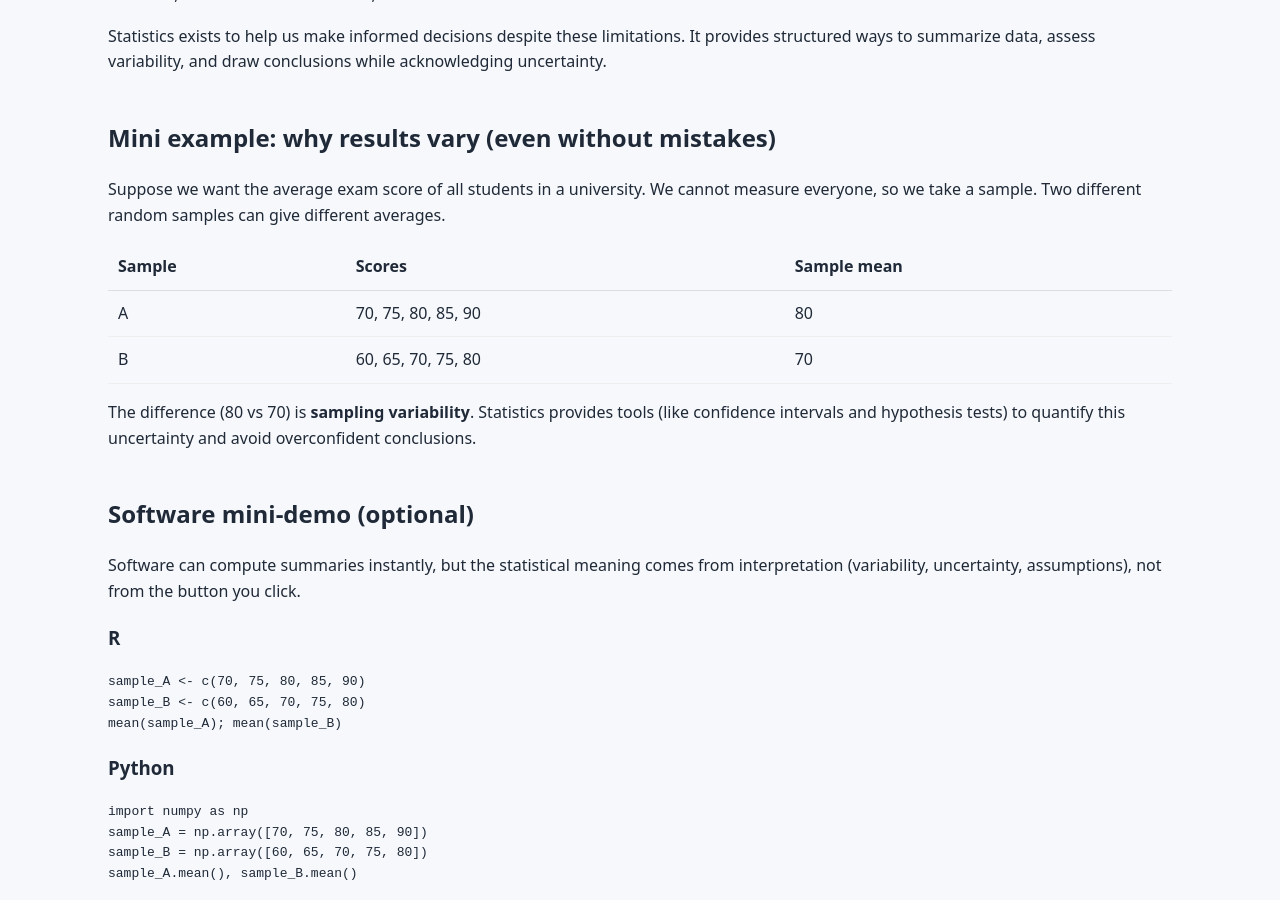
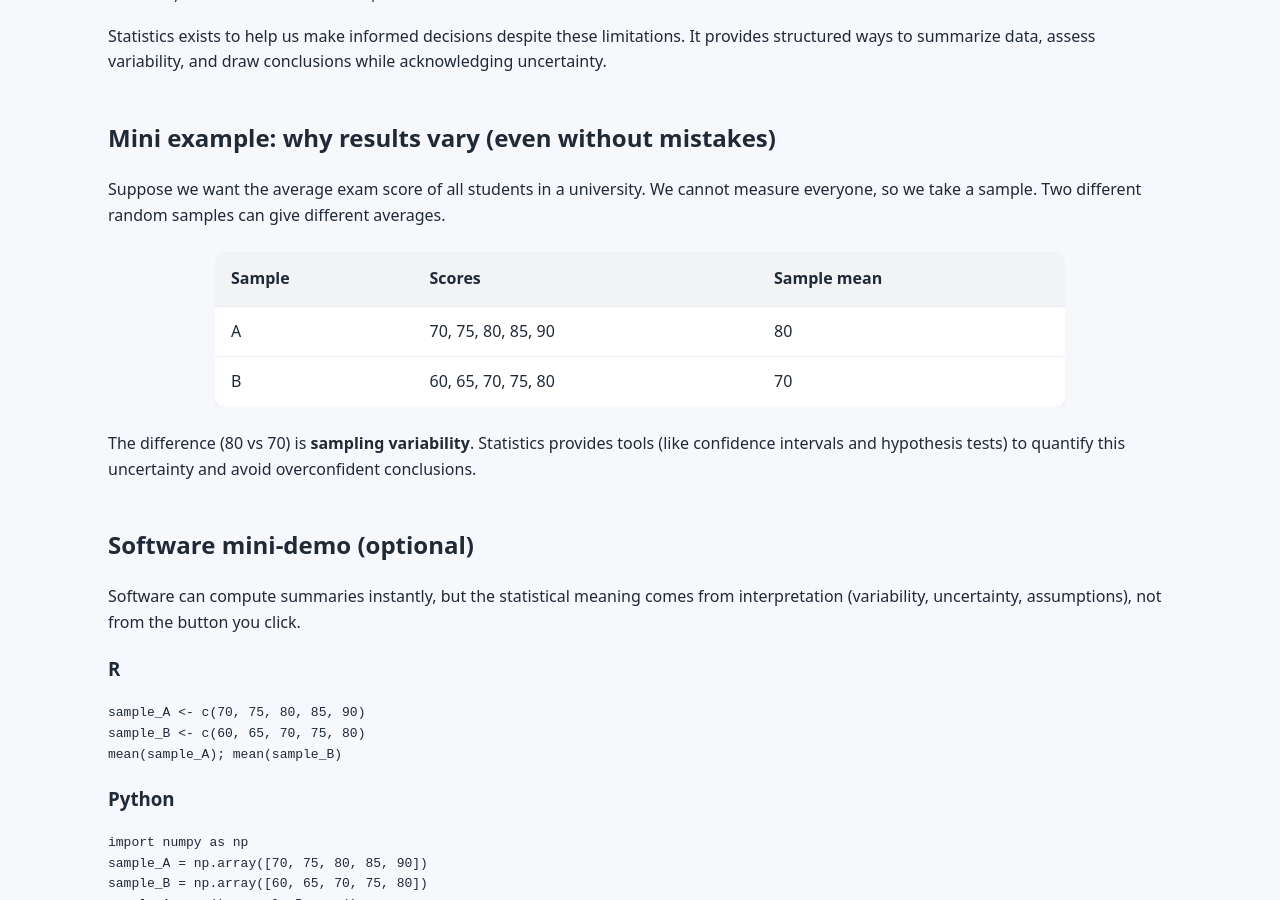
Before and after one commit to ammar-homaida-statistics/easystatisticsacademy, a Jekyll site: the page built from foundations/what-is-statistics/index.md, in a window 1280 px wide and 900 px high, scrolled down 2334 px. Built offline with Jekyll 4.4.1, drawn with Linux system fonts in a browser that asks for light colours.

Commit message:
Improve table layout and design for statistics section
Updated the table styling for better presentation and readability.

```diff
--- a/foundations/what-is-statistics/index.md
+++ b/foundations/what-is-statistics/index.md
@@ -210,29 +210,31 @@
       Two different random samples can give different averages.
     </p>
 
-    <div style="overflow-x:auto;">
-      <table style="width:100%; border-collapse:collapse;">
-        <thead>
-          <tr>
-            <th style="text-align:left; padding:10px; border-bottom:1px solid #ddd;">Sample</th>
-            <th style="text-align:left; padding:10px; border-bottom:1px solid #ddd;">Scores</th>
-            <th style="text-align:left; padding:10px; border-bottom:1px solid #ddd;">Sample mean</th>
-          </tr>
-        </thead>
-        <tbody>
-          <tr>
-            <td style="padding:10px; border-bottom:1px solid #eee;">A</td>
-            <td style="padding:10px; border-bottom:1px solid #eee;">70, 75, 80, 85, 90</td>
-            <td style="padding:10px; border-bottom:1px solid #eee;">80</td>
-          </tr>
-          <tr>
-            <td style="padding:10px; border-bottom:1px solid #eee;">B</td>
-            <td style="padding:10px; border-bottom:1px solid #eee;">60, 65, 70, 75, 80</td>
-            <td style="padding:10px; border-bottom:1px solid #eee;">70</td>
-          </tr>
-        </tbody>
-      </table>
-    </div>
+    <div style="margin:24px 0;">
+  <div style="max-width:850px; margin:auto; overflow-x:auto;">
+    <table style="width:100%; border-collapse:collapse; background:#ffffff; border-radius:10px; overflow:hidden; box-shadow:0 4px 10px rgba(0,0,0,0.05);">
+      <thead style="background:#f1f3f5;">
+        <tr>
+          <th style="padding:14px 16px; text-align:left; font-weight:600;">Sample</th>
+          <th style="padding:14px 16px; text-align:left; font-weight:600;">Scores</th>
+          <th style="padding:14px 16px; text-align:left; font-weight:600;">Sample mean</th>
+        </tr>
+      </thead>
+      <tbody>
+        <tr style="border-top:1px solid #e9ecef;">
+          <td style="padding:12px 16px;">A</td>
+          <td style="padding:12px 16px;">70, 75, 80, 85, 90</td>
+          <td style="padding:12px 16px;">80</td>
+        </tr>
+        <tr style="border-top:1px solid #e9ecef;">
+          <td style="padding:12px 16px;">B</td>
+          <td style="padding:12px 16px;">60, 65, 70, 75, 80</td>
+          <td style="padding:12px 16px;">70</td>
+        </tr>
+      </tbody>
+    </table>
+  </div>
+</div>
 
     <p>
       The difference (80 vs 70) is <strong>sampling variability</strong>. Statistics provides tools (like confidence intervals and hypothesis tests)
```
